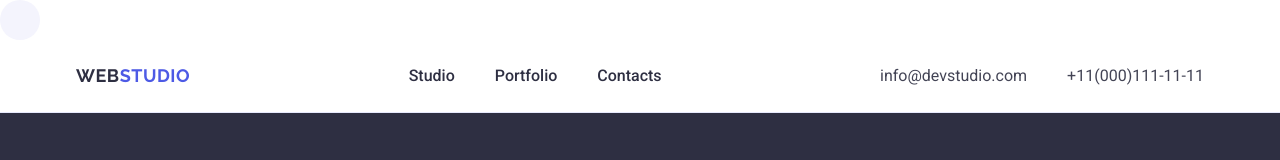
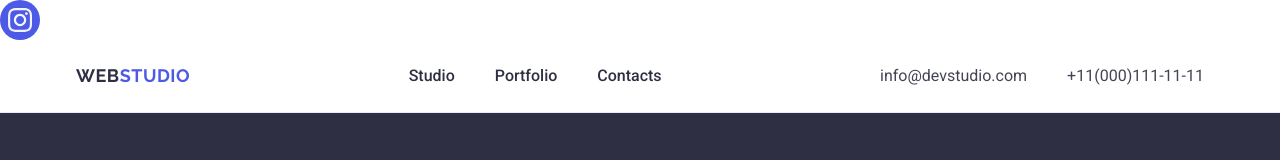
Before and after one commit to CigdemErgal/goit-markup-hw-04, a plain HTML site: page index.html in a window 1280 px wide. Shown: the top 160 px of the page. Drawn offline with nearby package versions, Linux system fonts and the light colour scheme.

```diff
--- a/css/styles.css
+++ b/css/styles.css
@@ -320,11 +320,11 @@ header .container {
 .social-link{
   display:inline-grid; place-items:center;
   width:40px; height:40px; border-radius:50%;
-  color: var(--muted);
-  background:#f4f4fd;
-  transition: color var(--tr), background-color var(--tr);
+  color: #f4f4fd;
+  background:#4d5ae5;
+  transition: color  #f4f4fd, background-color #f4f4fd;
 }
 .social-link:hover{
-  color:#fff;
+  color:#f4f4fd;
   background: var(--brand);
 }
--- a/index.html
+++ b/index.html
@@ -21,7 +21,7 @@
   <!-- deneme -->
   <a class="social-link" href="#" aria-label="Instagram">
     <svg class="icon" width="24" height="24" aria-hidden="true">
-      <use href="./images/icons.svg#icon-instagram"></use>
+      <use href="./images/icons.svg#icon-icon-instagram"></use>
     </svg>
   </a>
   <body>
```
Also changed, not shown: images/people-office 1.jpg (added).
